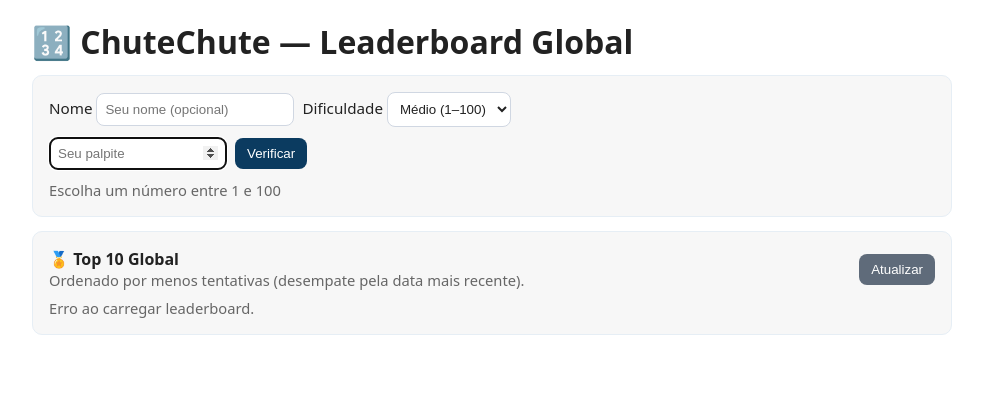
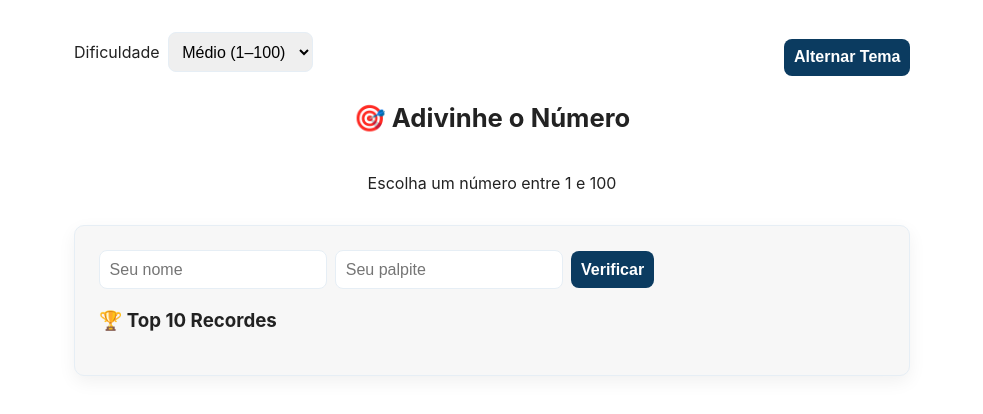
Before and after one commit to Strauzenbberg/chutechute2, a plain HTML site: page index.html in a window 1280 px wide. Shown: the whole page, without its empty margins (148-1131 px from the left). Drawn offline with Linux system fonts and the light colour scheme; no server answers.

Commit message:
Revise HTML structure and enhance styling
Updated game title and description, added Open Graph meta tags, and improved styling with light and dark themes.

```diff
--- a/index.html
+++ b/index.html
@@ -2,230 +2,200 @@
 <html lang="pt-BR">
 <head>
   <meta charset="utf-8" />
-  <meta name="viewport" content="width=device-width,initial-scale=1" />
-  <title>🔢 ChuteChute — Leaderboard Global</title>
-  <meta name="description" content="Jogo de adivinhar número com leaderboard global via Google Apps Script (CORS-safe)." />
+  <meta name="viewport" content="width=device-width, initial-scale=1" />
+  <title>Adivinhe o Número — Top 10 Records</title>
+
+  <meta name="description" content="Desafie sua mente no Adivinhe o Número! Dispute o Top 10 e teste sua intuição agora." />
+  <link rel="icon" href="favicon.ico" type="image/x-icon">
+
+  <meta property="og:title" content="Adivinhe o Número - Recordes Online" />
+  <meta property="og:description" content="Consegue entrar no Top 10? Jogue agora e salve seu recorde!" />
+  <meta property="og:image" content="https://seusite.com.br/thumb-jogo.jpg" />
+  <meta property="og:type" content="website" />
+
   <style>
-    :root{--bg:#ffffff;--fg:#222;--accent:#0B3B60;--muted:#666;--card:#f7f7f7;--border:#e6eef5}
-    body{margin:0;font-family:system-ui,Segoe UI,Roboto,Arial;background:var(--bg);color:var(--fg);padding:20px}
-    .wrap{max-width:920px;margin:0 auto}
-    h1{margin:0 0 12px}
-    .card{background:var(--card);border:1px solid var(--border);border-radius:10px;padding:16px;margin-bottom:14px}
-    .row{display:flex;gap:8px;align-items:center;flex-wrap:wrap}
-    label{font-size:.95rem}
-    input,select{padding:8px;border-radius:8px;border:1px solid #d0d7e2;background:#fff;color:var(--fg)}
-    input[type="number"]{width:160px}
-    input[type="text"]{width:180px}
-    button{padding:8px 12px;border-radius:8px;border:0;background:var(--accent);color:#fff;cursor:pointer}
-    button.secondary{background:#5f6b7a}
-    .muted{color:var(--muted);font-size:.92rem}
-    .notice{background:#fff3cd;border:1px solid #ffe69c;color:#8a6d3b;padding:8px;border-radius:8px;margin-top:8px}
-    #recordsList{display:grid;gap:8px;margin-top:8px}
-    .record{display:flex;justify-content:space-between;padding:8px;border-radius:8px;border:1px solid #e0e0e0;background:#fff}
+    /* Themes */
+    .light {
+      --bg: #ffffff; --fg: #222; --primary: #0B3B60;
+      --button-bg: var(--primary); --button-color: #fff;
+      --muted: #555; --card: #f7f7f7; --border: #e6eef5;
+    }
+    .dark {
+      --bg: #0b1220; --fg: #e6eef9; --primary: #D4AF37;
+      --button-bg: var(--primary); --button-color: #000;
+      --muted: #9aa8bf; --card: #071022; --border: #122033;
+    }
+
+    html,body{height:100%}
+    body{
+      margin:0;
+      font-family: 'Inter', system-ui, sans-serif;
+      background:var(--bg);
+      color:var(--fg);
+      transition: background 0.3s ease;
+    }
+
+    main{
+      min-height:100vh;
+      display:flex;
+      flex-direction:column;
+      gap:1rem;
+      align-items:center;
+      padding:2rem;
+      box-sizing:border-box;
+      max-width:900px;
+      margin:0 auto;
+    }
+
+    .topbar{
+      width:100%;
+      display:flex;
+      justify-content:space-between;
+      align-items:center;
+      gap:1rem;
+    }
+
+    h1{margin:.25rem 0 .5rem;font-size:1.6rem}
+    .card{
+      width:100%;
+      background:var(--card);
+      border:1px solid var(--border);
+      border-radius:10px;
+      padding:1.5rem;
+      box-sizing:border-box;
+      box-shadow:0 6px 18px rgba(0,0,0,0.06);
+    }
+
+    .row{display:flex;align-items:center;gap:.5rem;flex-wrap:wrap; margin-bottom: 10px;}
+    input, select, button { padding: 0.6rem; border-radius: 8px; border: 1px solid var(--border); font-size: 1rem; }
+    button { cursor: pointer; background: var(--button-bg); color: var(--button-color); border: none; font-weight: bold;}
+
     .hidden{display:none!important}
-    @media (max-width:560px){ .record{flex-direction:column;gap:4px} input[type="text"],input[type="number"]{width:130px} }
+    .record-item{
+      display:flex; justify-content:space-between; padding:.5rem;
+      border-bottom: 1px solid var(--border); font-size: 0.9rem;
+    }
   </style>
 </head>
-<body>
-  <div class="wrap">
-    <h1>🔢 ChuteChute — Leaderboard Global</h1>
-
-    <div class="card">
+<body class="light">
+  <main>
+    <div class="topbar">
       <div class="row">
-        <label>Nome <input id="playerName" type="text" placeholder="Seu nome (opcional)" /></label>
-        <label>Dificuldade
+        <label for="difficulty">Dificuldade</label>
         <select id="difficulty">
           <option value="easy">Fácil (1–50)</option>
           <option value="medium" selected>Médio (1–100)</option>
           <option value="hard">Difícil (1–200)</option>
         </select>
-        </label>
+      </div>
+      <button id="btnTheme">Alternar Tema</button>
     </div>
 
-      <div class="row" style="margin-top:10px">
-        <input id="guess" type="number" placeholder="Seu palpite" />
-        <button id="btnGuess">Verificar</button>
-        <button id="btnRestart" class="secondary hidden">Jogar Novamente</button>
+    <h1>🎯 Adivinhe o Número</h1>
+    <p id="rangeInfo" class="muted">Escolha um número entre 1 e 100</p>
+
+    <div class="card">
+      <div id="gameArea" class="row">
+        <input id="playerName" type="text" placeholder="Seu nome" />
+        <input id="palpite" type="number" placeholder="Seu palpite" />
+        <button id="btnVerificar">Verificar</button>
       </div>
 
-      <div id="message" class="muted" style="margin-top:10px"></div>
-
-      <div id="netNotice" class="notice hidden"></div>
+      <div id="againArea" class="row hidden">
+        <button id="btnReiniciar">Jogar Novamente</button>
+        <button id="btnResetHistory" style="background:#cc0000; color:#fff">Limpar Recordes</button>
       </div>
 
-    <div class="card">
-      <div style="display:flex;justify-content:space-between;align-items:center">
-        <div>
-          <strong>🏅 Top 10 Global</strong>
-          <div class="muted">Ordenado por menos tentativas (desempate pela data mais recente).</div>
-        </div>
-        <button id="btnRefresh" class="secondary">Atualizar</button>
-      </div>
+      <div id="mensagem" style="font-weight:bold; margin: 10px 0;"></div>
 
-      <div id="recordsList" class="muted">Carregando...</div>
+      <div id="recordsArea" style="margin-top:20px;">
+        <h3>🏆 Top 10 Recordes</h3>
+        <div id="recordsList"></div>
       </div>
     </div>
+  </main>
 
   <script>
-    // URL do seu Apps Script publicado como Web App (Who has access: Anyone)
-    const WEB_APP_URL = 'https://script.google.com/macros/s/AKfycbwbtOhk4-2QISmZ2L7_b0q5jBAAaDXO8AsZTows7VeQeIzjnUxlu2RGbAE6-Uo3GRnh/exec';
+    (function () {
+      const DIFFICULTIES = { easy: 50, medium: 100, hard: 200 };
+      let difficulty = 'medium';
+      let maxNumber = 100;
+      let numeroSecreto;
+      let tentativas = 0;
 
-    // Jogo
-    const DIFFICULTIES = { easy:50, medium:100, hard:200 };
-    let difficulty = 'medium';
-    let max = DIFFICULTIES[difficulty];
-    let secret = Math.floor(Math.random()*max)+1;
-    let attempts = 0;
-    let finished = false;
+      // Elementos
+      const el = {
+        diff: document.getElementById('difficulty'),
+        palpite: document.getElementById('palpite'),
+        msg: document.getElementById('mensagem'),
+        list: document.getElementById('recordsList'),
+        btnVerificar: document.getElementById('btnVerificar'),
+        btnAgain: document.getElementById('btnReiniciar'),
+        name: document.getElementById('playerName'),
+        areaGame: document.getElementById('gameArea'),
+        areaAgain: document.getElementById('againArea'),
+        range: document.getElementById('rangeInfo'),
+        btnTheme: document.getElementById('btnTheme')
+      };
 
-    // DOM
-    const playerNameEl = document.getElementById('playerName');
-    const difficultyEl = document.getElementById('difficulty');
-    const guessEl = document.getElementById('guess');
-    const btnGuess = document.getElementById('btnGuess');
-    const btnRestart = document.getElementById('btnRestart');
-    const btnRefresh = document.getElementById('btnRefresh');
-    const messageEl = document.getElementById('message');
-    const netNoticeEl = document.getElementById('netNotice');
-    const recordsListEl = document.getElementById('recordsList');
-
-    // Helpers de rede (sem headers customizados; POST como text/plain para evitar preflight)
-    async function fetchJSONNoCorsIssues(url) {
-      const finalUrl = new URL(url);
-      finalUrl.searchParams.set('_ts', String(Date.now()));
-      try {
-        const res = await fetch(finalUrl.toString(), { method: 'GET', mode: 'cors', cache: 'no-store' });
-        const text = await res.text();
-        return JSON.parse(text);
-      } catch (err) {
-        throw err;
-      }
+      function init() {
+        numeroSecreto = Math.floor(Math.random() * maxNumber) + 1;
+        tentativas = 0;
+        el.msg.textContent = "";
+        el.palpite.value = "";
+        el.areaGame.classList.remove('hidden');
+        el.areaAgain.classList.add('hidden');
+        renderRecords();
       }
 
-    async function postJSONNoCorsIssues(url, payloadObj) {
-      const bodyStr = JSON.stringify(payloadObj);
-      const finalUrl = new URL(url);
-      finalUrl.searchParams.set('_ts', String(Date.now()));
-      // Content-Type: text/plain evita preflight (OPTIONS)
-      const res = await fetch(finalUrl.toString(), {
-        method: 'POST',
-        mode: 'cors',
-        cache: 'no-store',
-        headers: { 'Content-Type': 'text/plain' },
-        body: bodyStr
-      });
-      // Apps Script pode não setar status; tentamos ler body sempre
-      const text = await res.text();
-      // Ignora parsing se não for JSON válido; não quebra o fluxo
-      try { return JSON.parse(text); } catch { return { ok: true }; }
+      function saveRecord(name, tries) {
+        let records = JSON.parse(localStorage.getItem('guess_records') || '[]');
+        records.push({ name: name || 'Anônimo', tries, diff: difficulty, date: new Date().toLocaleDateString() });
+        records.sort((a, b) => a.tries - b.tries);
+        localStorage.setItem('guess_records', JSON.stringify(records.slice(0, 10)));
+        renderRecords();
       }
 
-    function showNetNotice(msg) {
-      netNoticeEl.textContent = msg;
-      netNoticeEl.classList.remove('hidden');
-      setTimeout(() => netNoticeEl.classList.add('hidden'), 5000);
+      function renderRecords() {
+        let records = JSON.parse(localStorage.getItem('guess_records') || '[]');
+        el.list.innerHTML = records.map((r, i) => `
+          <div class="record-item">
+            <span>#${i+1} ${r.name} (${r.diff})</span>
+            <span>${r.tries} tentativas - ${r.date}</span>
+          </div>
+        `).join('');
       }
 
-    // Leaderboard
-    async function fetchRecords() {
-      try {
-        const data = await fetchJSONNoCorsIssues(WEB_APP_URL);
-        renderTop10(data);
-      } catch (err) {
-        recordsListEl.textContent = 'Erro ao carregar leaderboard.';
-        showNetNotice('Falha ao buscar records: ' + (err?.message || err));
+      el.btnVerificar.onclick = () => {
+        const p = parseInt(el.palpite.value);
+        if(isNaN(p)) return;
+        tentativas++;
+
+        if(p === numeroSecreto) {
+          el.msg.textContent = `🎉 Parabéns! Você acertou em ${tentativas} tentativas!`;
+          saveRecord(el.name.value, tentativas);
+          el.areaGame.classList.add('hidden');
+          el.areaAgain.classList.remove('hidden');
+        } else {
+          el.msg.textContent = p < numeroSecreto ? "🔼 Mais alto!" : "🔽 Mais baixo!";
         }
-    }
+      };
 
-    function renderTop10(arr) {
-      if (!Array.isArray(arr) || arr.length === 0) {
-        recordsListEl.textContent = 'Nenhum recorde.';
-        return;
-      }
-      const sorted = arr
-        .slice()
-        .sort((a,b)=> {
-          if (a.tries !== b.tries) return a.tries - b.tries;
-          return new Date(b.date) - new Date(a.date);
-        })
-        .slice(0,10);
-      recordsListEl.innerHTML = '';
-      sorted.forEach((r,i)=>{
-        const div = document.createElement('div');
-        div.className = 'record';
-        const nameSafe = (r.name && String(r.name)) || '—';
-        const diffLabel = (r.difficulty || '').toString().toUpperCase();
-        const dateLabel = r.date ? new Date(r.date).toLocaleString() : '';
-        div.innerHTML =
-          `<div><strong>#${i+1}</strong> ${nameSafe} <span class="muted">(${diffLabel})</span></div>` +
-          `<div class="muted">${r.tries} tentativa(s) • ${dateLabel}</div>`;
-        recordsListEl.appendChild(div);
-      });
-    }
+      el.diff.onchange = () => {
+        difficulty = el.diff.value;
+        maxNumber = DIFFICULTIES[difficulty];
+        el.range.textContent = `Escolha um número entre 1 e ${maxNumber}`;
+        init();
+      };
 
-    async function pushRecord(record) {
-      try {
-        await postJSONNoCorsIssues(WEB_APP_URL, record);
-        await fetchRecords();
-      } catch (err) {
-        showNetNotice('Falha ao enviar record: ' + (err?.message || err));
-      }
-    }
+      el.btnAgain.onclick = init;
 
-    // Jogo
-    function startGame() {
-      difficulty = difficultyEl.value;
-      max = DIFFICULTIES[difficulty];
-      secret = Math.floor(Math.random()*max)+1;
-      attempts = 0;
-      finished = false;
-      messageEl.textContent = `Escolha um número entre 1 e ${max}`;
-      guessEl.value = '';
-      btnRestart.classList.add('hidden');
-      guessEl.min = 1;
-      guessEl.max = max;
-      guessEl.focus(); guessEl.select();
-    }
+      el.btnTheme.onclick = () => {
+        const isDark = document.body.classList.toggle('dark');
+        document.body.classList.toggle('light', !isDark);
+      };
 
-    async function handleGuess() {
-      if (finished) return;
-      const val = parseInt(guessEl.value, 10);
-      if (!Number.isFinite(val) || val < 1 || val > max) {
-        messageEl.textContent = `Insira um número entre 1 e ${max}.`;
-        guessEl.focus(); guessEl.select();
-        return;
-      }
-      attempts++;
-      if (val === secret) {
-        messageEl.textContent = `🎉 Acertou em ${attempts} tentativa(s)! Enviando...`;
-        finished = true;
-        const rec = {
-          name: (playerNameEl.value || '').trim() || null,
-          tries: attempts,
-          difficulty,
-          max,
-          date: new Date().toISOString()
-        };
-        await pushRecord(rec);
-        btnRestart.classList.remove('hidden');
-      } else {
-        messageEl.textContent = val < secret ? '🔼 Muito baixo!' : '🔽 Muito alto!';
-      }
-      guessEl.focus(); guessEl.select();
-    }
-
-    // Eventos
-    btnGuess.addEventListener('click', handleGuess);
-    btnRestart.addEventListener('click', startGame);
-    difficultyEl.addEventListener('change', startGame);
-    guessEl.addEventListener('keydown', (e)=>{ if(e.key === 'Enter') handleGuess(); });
-    btnRefresh.addEventListener('click', fetchRecords);
-
-    // Inicialização
-    (async function init(){
-      startGame();
-      await fetchRecords();
-      setInterval(fetchRecords, 10000);
+      init();
     })();
   </script>
 </body>
```
Lines whose indentation alone changed are shown as unchanged.
